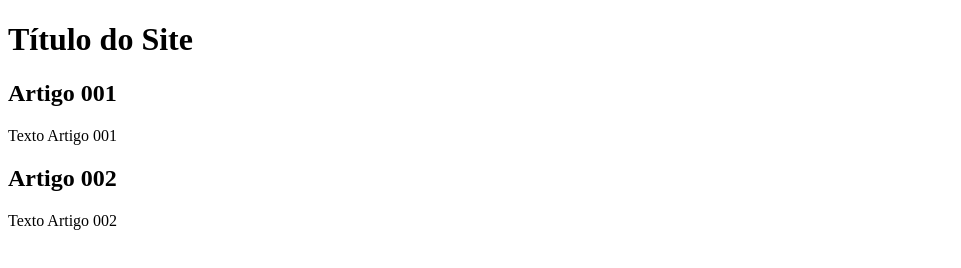
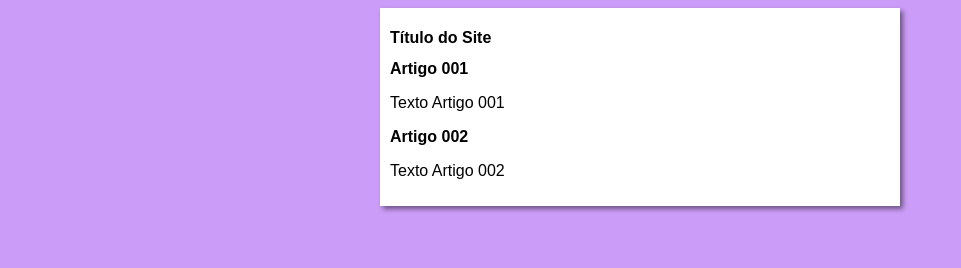
Before and after one commit to Gabriel0GB/projeto_site, a plain HTML site: page index.html in a window 1280 px wide. Shown: the whole page, without its empty margins (0-961 px from the left). Drawn offline with Linux system fonts and the light colour scheme.

Commit message:
iniciei o design

```diff
--- /dev/null
+++ b/estilos/style.css
@@ -0,0 +1,16 @@
+* {
+    font-family:Arial, Helvetica, sans-serif;
+    font-size: 16px;
+}
+
+body{
+    background-color: rgb(204, 157, 248);
+}
+
+main{
+    background-color: white;
+    width: 500px;
+    margin: auto;
+    padding: 10px;
+    box-shadow: 3px 3px 5px rgba(0, 0, 0, 0.479);;
+}
--- a/index.html
+++ b/index.html
@@ -5,6 +5,7 @@
     <meta http-equiv="X-UA-Compatible" content="IE=edge">
     <meta name="viewport" content="width=device-width, initial-scale=1.0">
     <title>Título do Site</title>
+    <link rel="stylesheet" href="estilos/style.css">
 </head>
 <body>
     <main>
```
